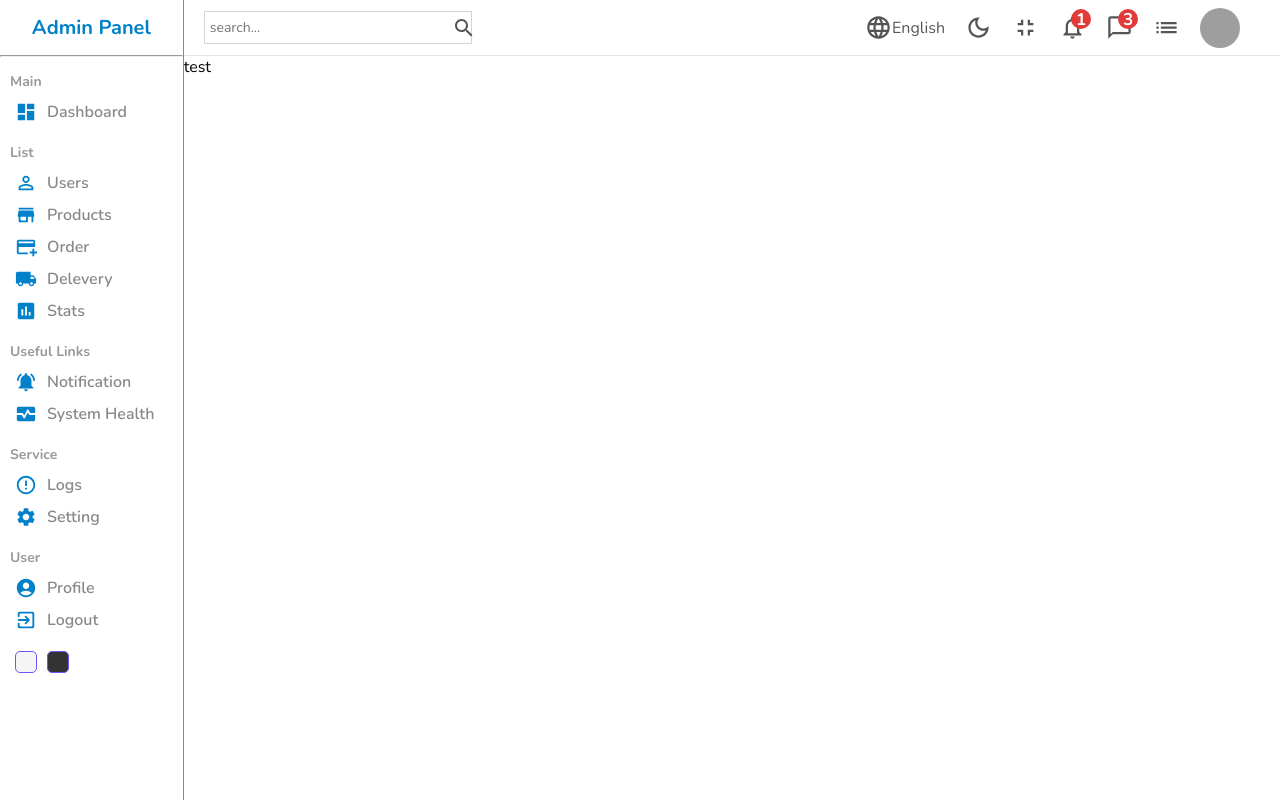
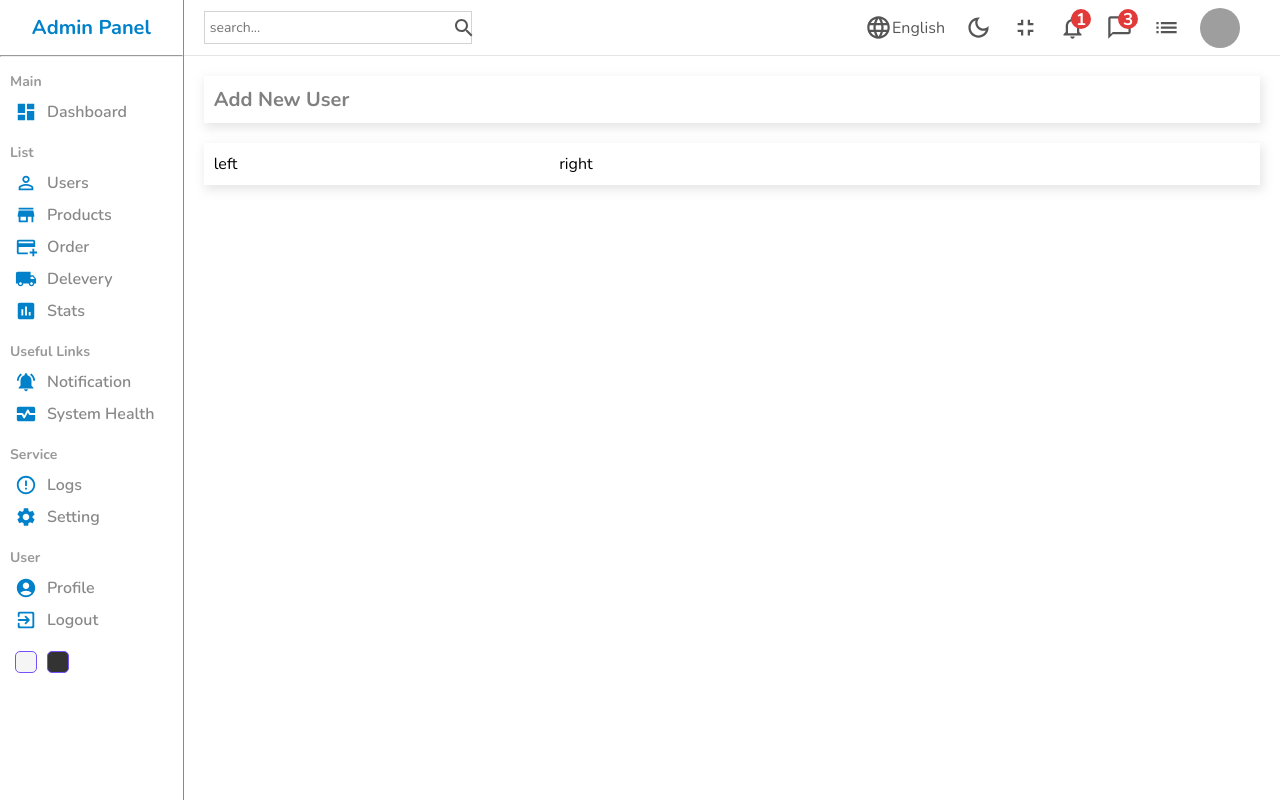
Before and after one commit to prashant2071/AdminPanel, a React (Create React App) app: page /users/new in a window 1280 px wide. Built offline with nearby package versions, Linux system fonts and the light colour scheme; grey boxes are pictures that could not be loaded.

Commit message:
new file added

```diff
--- a/src/pages/new/New.jsx
+++ b/src/pages/new/New.jsx
@@ -8,7 +8,13 @@ const New = () => {
       <Sidebar/>
       <div className='newContainer'>
         <Navbar/>
-        test
+        <div className="top">
+          <h1>Add New User</h1>
+        </div>
+        <div className="buttom">
+          <div className="left">left</div>
+          <div className="right">right</div>
+        </div>
       </div>
     </div>
   )
--- a/src/pages/new/new.scss
+++ b/src/pages/new/new.scss
@@ -3,5 +3,24 @@
     width: 100;
     .newContainer{
         flex: 6;
+
+      .top,.buttom{
+        -webkit-box-shadow: 2px 4px 10px 1px rgba(0,0,0,0.47);
+        box-shadow: 2px 4px 10px 1px rgba(201,201,201,0.47);
+        padding: 10px;
+        margin: 20px;
+        display: flex;
+        h1{
+            color: gray;
+            font-size: 20px;
+        }
+        .left{
+            flex: 1;
+        }
+        .right{
+            flex: 2;
+        }
+      }
     }
+
 }
```
